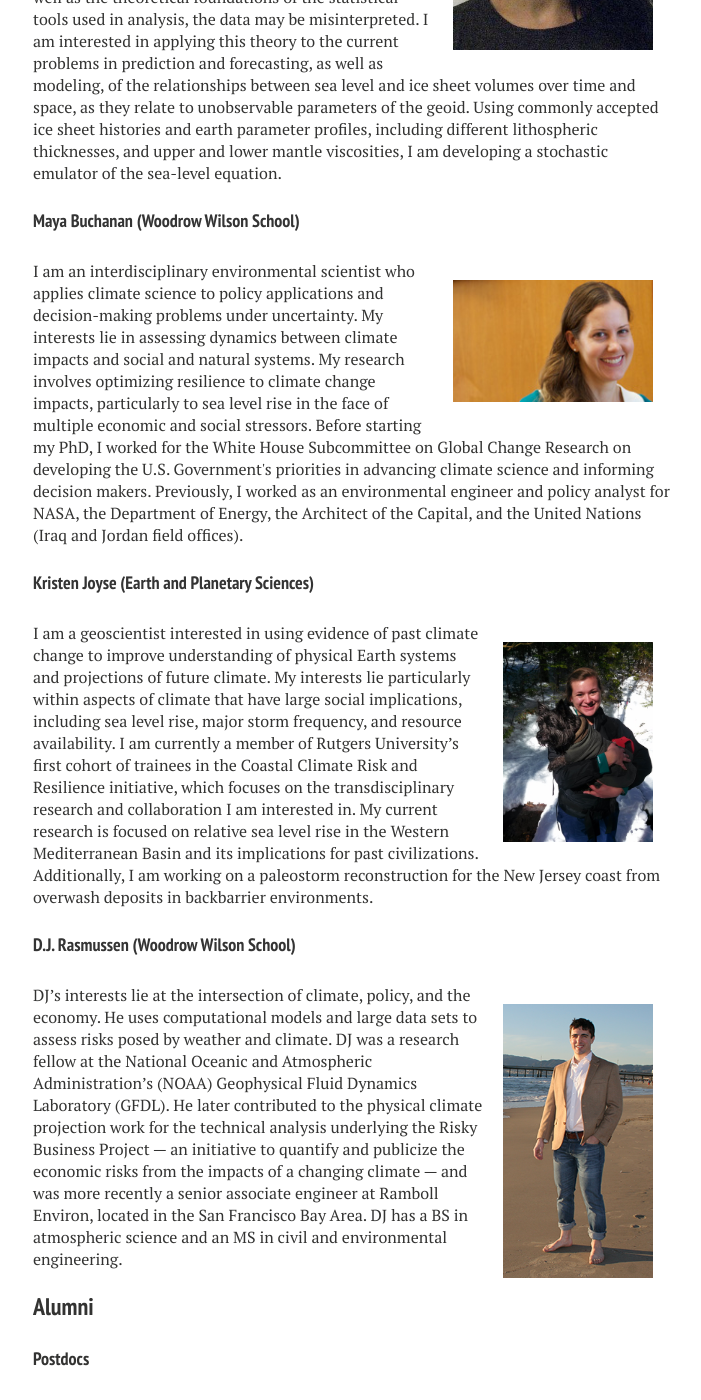
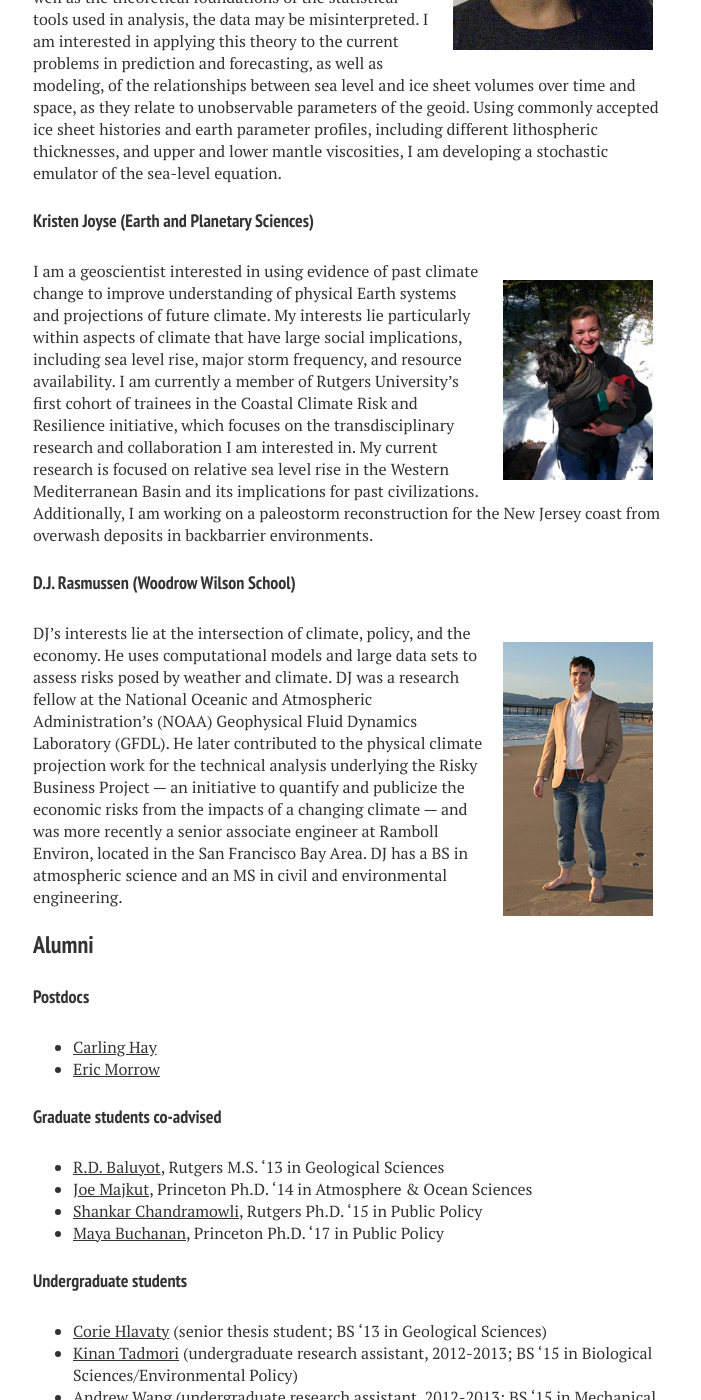
Before and after one commit to mrke/bobkopp.github.io, a Jekyll site: the page built from lab/index.md, in a window 1280 px wide and 1400 px high, scrolled down 3111 px. Shown: the whole window, without its empty margins (287-988 px from the left). Built offline with Jekyll 4.4.1, drawn with Linux system fonts in a browser that asks for light colours; nearby versions of some CDN libraries; some of the changed text lies outside the part shown.

```diff
--- a/lab/index.md
+++ b/lab/index.md
@@ -74,14 +74,6 @@ commonly accepted ice sheet histories and earth parameter profiles, including di
 sea-level equation.
 </div>
 
-#### [Maya Buchanan (Woodrow Wilson School)](https://www.linkedin.com/in/maya-buchanan-b544a87/)
-{: .no_toc}
-
-<div>
-<a href="https://www.linkedin.com/in/maya-buchanan-b544a87/"><div style="float: right; margin: 20px; max-width: 200px"><img src="portraits/mayabuchanan.jpg"></div></a>
-I am an interdisciplinary environmental scientist who applies climate science to policy applications and decision-making problems under uncertainty. My interests lie in assessing dynamics between climate impacts and social and natural systems. My research involves optimizing resilience to climate change impacts, particularly to sea level rise in the face of multiple economic and social stressors. Before starting my PhD, I worked for the White House Subcommittee on Global Change Research on developing the U.S. Government's priorities in advancing climate science and informing decision makers. Previously, I worked as an environmental engineer and policy analyst for NASA, the Department of Energy, the Architect of the Capital, and the United Nations (Iraq and Jordan field offices).
-</div>
-
 #### [Kristen Joyse (Earth and Planetary Sciences)](http://geology.rutgers.edu/people-directory/24-graduate-students/707-kristen-joyse)
 {: .no_toc}
 
@@ -110,7 +102,7 @@ DJ’s interests lie at the intersection of climate, policy, and the economy. He
 * [R.D. Baluyot](https://www.linkedin.com/pub/ronidell-baluyot/72/2b5/359), Rutgers M.S. '13 in Geological Sciences
 * [Joe Majkut](https://niskanencenter.org/blog/staff/director-of-climate-science-2/), Princeton  Ph.D. '14 in Atmosphere & Ocean Sciences
 * [Shankar Chandramowli](https://www.linkedin.com/pub/shankar-chandramowli/10/4a9/78), Rutgers Ph.D. '15 in Public Policy
-
+* [Maya Buchanan](https://www.linkedin.com/in/maya-buchanan-b544a87/), Princeton Ph.D. '17 in Public Policy
 
 #### Undergraduate students
 {:.no_toc}
```
Also changed, not shown: other parts of lab/index.md (+1 -1 lines), presentations/index.md (+3 -1 lines), 1 other file.
